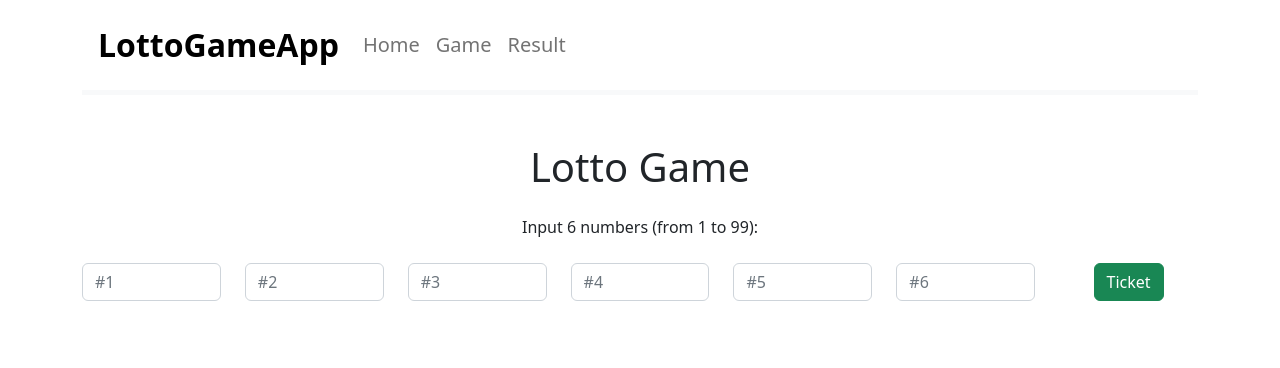
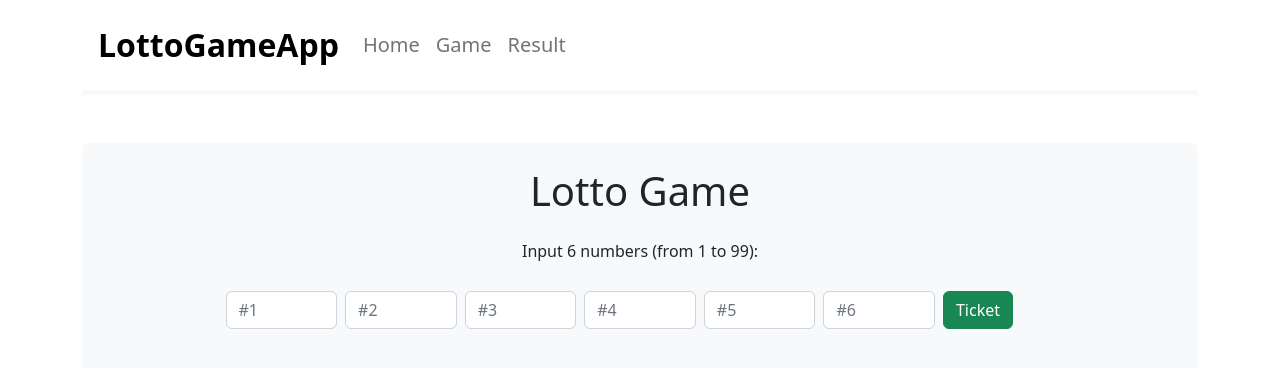
Before and after one commit to mmnoga/react-lotto-frontend, a React (Create React App) app: page /game in a window 1280 px wide. Shown: the top 368 px of the page. Built offline with nearby package versions, Linux system fonts and the light colour scheme.

Commit message:
added async-await requests

```diff
--- a/src/App.css
+++ b/src/App.css
@@ -1,38 +1,13 @@
+input[type=number]::-webkit-inner-spin-button,
+input[type=number]::-webkit-outer-spin-button {
+  -webkit-appearance: none;
+  margin: 0;
+}
+
+input[type=number] {
+  -moz-appearance:textfield;
+}
+
 .App {
   text-align: center;
 }
-
-.App-logo {
-  height: 40vmin;
-  pointer-events: none;
-}
-
-@media (prefers-reduced-motion: no-preference) {
-  .App-logo {
-    animation: App-logo-spin infinite 20s linear;
-  }
-}
-
-.App-header {
-  background-color: #282c34;
-  min-height: 100vh;
-  display: flex;
-  flex-direction: column;
-  align-items: center;
-  justify-content: center;
-  font-size: calc(10px + 2vmin);
-  color: white;
-}
-
-.App-link {
-  color: #61dafb;
-}
-
-@keyframes App-logo-spin {
-  from {
-    transform: rotate(0deg);
-  }
-  to {
-    transform: rotate(360deg);
-  }
-}
--- /dev/null
+++ b/src/api/ApiService.js
@@ -0,0 +1,41 @@
+// import {useEffect, useState} from "react";
+// import axios from "axios";
+//
+// import {apiClient} from "./ApiClient";
+//
+// export const useFetch = (method, url) => {
+//     const [data, setData] = useState(null)
+//     const [isLoading, setIsLoading] = useState(true)
+//     const [error, setError] = useState(null)
+//
+//     useEffect(() => {
+//         axios({
+//             url,
+//             method: method
+//         })
+//             .then(response => {
+//                 setData(response.data)
+//                 setIsLoading(false)
+//             })
+//             .catch(error => {
+//                 console.log(error.message)
+//                 setError(error)
+//                 setIsLoading(false)
+//             });
+//     }, [url])
+//
+//     return {data, isLoading, error}
+// }
+
+
+import {apiClient} from "./ApiClient";
+
+const createTicket =
+    (numbers) => apiClient.post(`/inputNumbers?numbers=${numbers}`)
+
+const checkResult =
+    (ticketId) => apiClient.get(`/winners/${ticketId}`)
+
+const ApiService = {createTicket, checkResult}
+
+export default ApiService
--- a/src/api/LottoApiService.js
+++ /dev/null
@@ -1,7 +0,0 @@
-import {apiClient} from "./ApiClient";
-
-export const createTicketApi =
-    (numbers) => apiClient.post(`/inputNumbers?numbers=${numbers}`)
-
-export const checkResult =
-    (ticketId) => apiClient.get(`/winners/${ticketId}`)
--- a/src/components/HeaderComponent.jsx
+++ b/src/components/HeaderComponent.jsx
@@ -6,7 +6,8 @@ export default function HeaderComponent() {
             <div className="container">
                 <div className="row">
                     <nav className="navbar navbar-expand">
-                        <a className="navbar-brand ms-2 fs-2 fw-bold text-black" href="#">LottoGameApp</a>
+                        <a className="navbar-brand ms-2 fs-2 fw-bold text-black"
+                           href="https://github.com/mmnoga">LottoGameApp</a>
                         <div className="collapse navbar-collapse">
                             <ul className="navbar-nav">
                                 <li className="nav-item fs-5"><Link className="nav-link" to="/">Home</Link></li>
--- a/src/components/TicketNotFoundComponent.jsx
+++ b/src/components/TicketNotFoundComponent.jsx
@@ -1,7 +1,7 @@
 export default function TicketNotFoundComponent({message}) {
     return (
         <div className="alert alert-danger">
-            <p>{message}</p>
+            {message}
         </div>
     )
 }
--- a/src/pages/GamePage.jsx
+++ b/src/pages/GamePage.jsx
@@ -1,4 +1,4 @@
-import {createTicketApi} from "../api/LottoApiService";
+import ApiService from "../api/ApiService";
 import {useState} from "react";
 import {ErrorMessage, Field, Form, Formik} from "formik";
 import TicketComponent from "../components/TicketComponent";
@@ -6,15 +6,20 @@ import TicketComponent from "../components/TicketComponent";
 export default function GamePage() {
 
     const [ticket, setTicket] = useState(null)
+
+    const createTicket = async (ticketId) => {
+        try {
+            const response = await ApiService.createTicket(ticketId)
+            setTicket((response.data))
+        } catch (error) {
+            console.log(error)
+        }
+    }
+
     const onSubmit = (values) => {
         const queryParam = values.num1 + ',' + values.num2 + ',' + values.num3 + ','
             + values.num4 + ',' + values.num5 + ',' + values.num6
-
-        createTicketApi(queryParam)
-            .then(response => {
-                setTicket(response.data)
-            })
-            .catch(error => console.log(error))
+        createTicket(queryParam);
     }
 
     const validate = (values) => {
@@ -96,7 +101,7 @@ export default function GamePage() {
     }
 
     return (
-        <div className="GamePage">
+        <div className="GamePage bg-light pb-2 pt-4 text-center rounded">
             <h1>Lotto Game</h1>
 
             {!ticket && (
@@ -123,33 +128,36 @@ export default function GamePage() {
                                     <ErrorMessage name="num4" component="div" className="alert alert-warning"/>
                                     <ErrorMessage name="num5" component="div" className="alert alert-warning"/>
                                     <ErrorMessage name="num6" component="div" className="alert alert-warning"/>
-                                    <div className="row">
-                                        <div className="col">
+
+                                    <div className="d-flex justify-content-center">
+                                        <div className="input-group w-75 flex-nowrap">
+                                            <div className="m-1 input-group">
                                                 <Field type="number" className="form-control" name="num1"
                                                        placeholder="#1"/>
                                             </div>
-                                        <div className="col">
+                                            <div className="m-1 input-group">
                                                 <Field type="number" className="form-control" name="num2"
                                                        placeholder="#2"/>
                                             </div>
-                                        <div className="col">
+                                            <div className="m-1 input-group">
                                                 <Field type="number" className="form-control" name="num3"
                                                        placeholder="#3"/>
                                             </div>
-                                        <div className="col">
+                                            <div className="m-1 input-group">
                                                 <Field type="number" className="form-control" name="num4"
                                                        placeholder="#4"/>
                                             </div>
-                                        <div className="col">
+                                            <div className="m-1 input-group">
                                                 <Field type="number" className="form-control" name="num5"
                                                        placeholder="#5"/>
                                             </div>
-                                        <div className="col">
+                                            <div className="m-1 input-group">
                                                 <Field type="number" className="form-control" name="num6"
                                                        placeholder="#6"/>
                                             </div>
-                                        <div className="col">
-                                            <button className="btn btn-success" type="submit">Ticket</button>
+                                            <div className="m-1 input-group">
+                                                <button className="btn btn-success" type="submit button">Ticket</button>
+                                            </div>
                                         </div>
                                     </div>
                                 </Form>
--- a/src/pages/HomePage.jsx
+++ b/src/pages/HomePage.jsx
@@ -3,18 +3,18 @@ import {Link} from "react-router-dom";
 export default function HomePage() {
     return (
         <>
-            <div className="HomePage">
+            <div className="HomePage bg-light pb-2 pt-4 text-center rounded">
                 <h1>Lotto Game Application</h1>
                 <h4>Rules</h4>
                 <p>Player chooses 6 different numbers in range 1 to 99. System returns ticket with ID and next draw
                     date.</p>
-                <p>Draw numbers take place at 12.oo on every Saturday.</p>
+                <p>Draw numbers takes place at 12.oo on every Saturday.</p>
                 <p>Player <Link to="/result">checks game results</Link> using ticket ID.</p>
                 <h5>Try your luck and <Link to="/game">play Lotto Game!</Link></h5>
-            </div>
-            <div className="alert alert-info">
-                You can test application and check game results using IDs: 3f5b7169-4b88-4978-919a-3d857389c6ea
-                or dfe54e5d-37af-403a-a431-be98af44eca0
+                <div className="alert alert-info m-4">
+                    You can test application and check game results using IDs: 3f5b7169-4b88-4978-919a-3d857389c6ea
+                    or dfe54e5d-37af-403a-a431-be98af44eca0
+                </div>
             </div>
         </>
     )
```
Also changed, not shown: src/pages/ResultPage.jsx (+16 -16 lines). Lines whose indentation alone changed are shown as unchanged.
